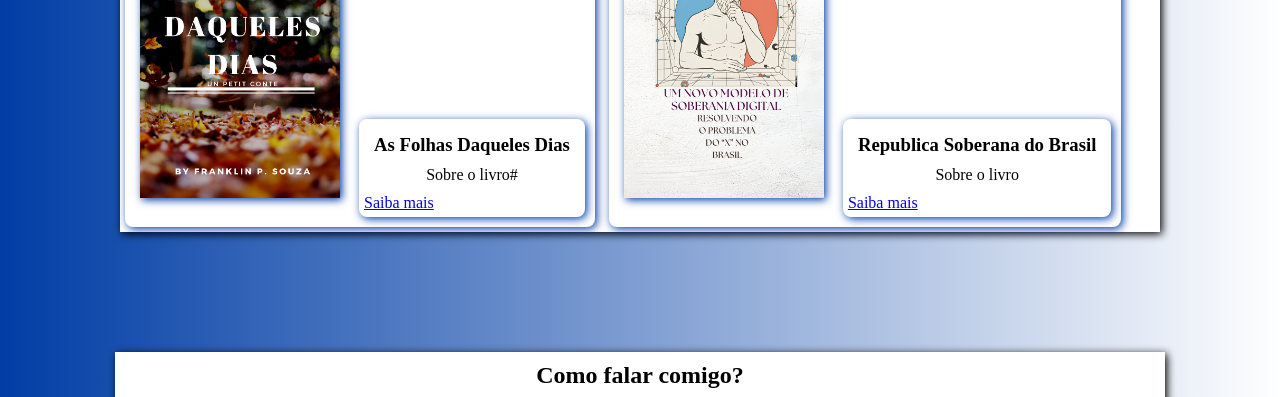
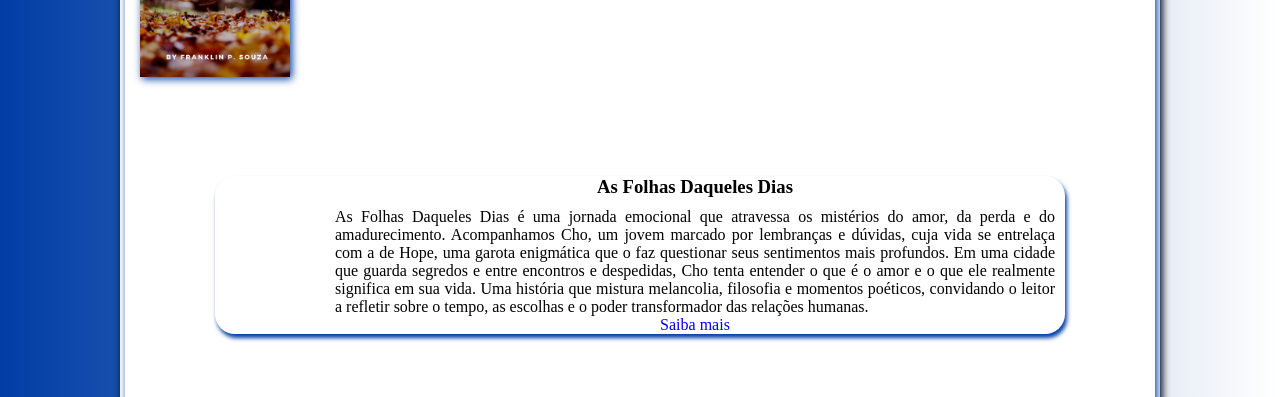
Before and after one commit to KymDev/Portifolio, a plain HTML site: page index.html in a window 1280 px wide. Shown: the part 890-1287 px from the top of the page. Drawn offline with Linux system fonts and the light colour scheme.

Commit message:
06/12 fim de tarde

```diff
--- a/index.html
+++ b/index.html
@@ -3,6 +3,8 @@
 <head>
     <meta charset="UTF-8">
     <meta name="viewport" content="width=device-width, initial-scale=1.0">
+    <meta name="description" content="Página pessoal de Franklin P. Souza, desenvolvedor e entusiasta de tecnologia. Descubra seus projetos e livros publicados.">
+
     <title>Apresentação</title>
     <link rel="stylesheet" href="style.css">
 
@@ -34,7 +36,8 @@
                 <img src="capalivro/AS folhas daqueles dias.png" alt="Capa do livro as folhas daqueles dias">
                 <div class="bookinfo">
                     <h3>As Folhas Daqueles Dias</h3>
-                    <p>Sobre o livro#</p>
+                    <p>As Folhas Daqueles Dias é uma jornada emocional que atravessa os mistérios do amor, da perda e do amadurecimento. Acompanhamos Cho, um jovem marcado por lembranças e dúvidas, cuja vida se entrelaça com a de Hope, uma garota enigmática que o faz questionar seus sentimentos mais profundos. Em uma cidade que guarda segredos e entre encontros e despedidas, Cho tenta entender o que é o amor e o que ele realmente significa em sua vida. Uma história que mistura melancolia, filosofia e momentos poéticos, convidando o leitor a refletir sobre o tempo, as escolhas e o poder transformador das relações humanas.
+                    </p>
                     <a href="https://www.amazon.com/dp/1700255878" target="_blank">Saiba mais</a>
                 </div>
             </div>
@@ -55,16 +58,15 @@
 
 <footer>
     <h2 >Como falar comigo?</h2>
-    <p>
-        <ul>
-            <li><img src="img/icone-github.png" alt="git"><a href="https://github.com/KymDev" target="_blank" rel="externo">/KymDev</a> - Acesse meu repositorio no GitHub</li>
 
-            <li><img src="img/icone-linkedin.png" alt="linkd"><a href="https://www.linkedin.com/in/kymdev/" target="_blank" rel="externo">/Kymdev</a> - Me adiciona lá no LinkedIn</li>
+        <div>
+            <ul>
+                <li><img src="img/icone-github.png" alt="git"><a href="https://github.com/KymDev" target="_blank" rel="externo">/KymDev</a> - Acesse meu repositorio no GitHub</li>
+                <li><img src="img/icone-linkedin.png" alt="linkd"><a href="https://www.linkedin.com/in/kymdev/" target="_blank" rel="externo">/Kymdev</a> - Me adiciona lá no LinkedIn</li>
+                <li><img src="img/icone-instagram.png" alt="inst"><a href="https://www.instagram.com/eusou_kim/" target="_blank" rel="externo">/Eusou_kim</a> - Me segue lá no Instagram</li>
 
-            <li><img src="img/icone-instagram.png" alt="inst"><a href="https://www.instagram.com/eusou_kim/" target="_blank" rel="externo">/Eusou_kim</a> - Me segue lá no Instagram</li>
+            </ul>
+        </div>
 
-
-        </ul>
-    </p>
 </footer>
 </html>
--- a/style.css
+++ b/style.css
@@ -38,7 +38,7 @@ main article{
 
 }
 .perfil img{
-    width: 200px;
+    width: 160px;
     border-radius: 100px;
     box-shadow: 2px 2px 8px var(--cor1);
 }
@@ -57,8 +57,8 @@ main article{
 }
 .bookcard img{
     margin: 10px;
-    width: 200px;
-
+    width: 150px;
+    padding: auto;
     box-shadow: 2px 2px 8px var(--cor1);
 }
 .bookcard img:hover{
@@ -67,22 +67,34 @@ main article{
 }
 
 .bookinfo{
-    display: inline-block;
-    margin: 5px;
-    padding: 5px;
-    border-radius: 8px;
-    box-shadow: 2px 2px 8px var(--cor1);
-    background-color: var(--cor2);
+    background-color: white;
+    margin: 85px;
+    box-shadow: 2px 4px 4px  var(--cor1);
+    border-radius: 20px;
+    text-align: center;
+    padding-left: 120px;
+    padding-right: 10px;
 }
 .bookinfo h3{
     text-align: center;
     margin: 10px;
 }
 .bookinfo p {
-    text-align: center;
-    margin: 10px;
+    text-align: justify;
+
+}
+.bookinfo a{
+    display: grid;
+    text-decoration: none;
+    margin: auto;
+}
+.bookinfo a:hover{
+    color: blue;
+    transform: scale(0.4);
+    transition: 0.4;
 }
 footer{
+    padding: 20px;
     margin: 115px;
     background-color: white;
     border-radius: 0 0 20px 20px;
@@ -111,3 +123,20 @@ footer h2{
     margin: 10px;
     padding-top: 10px;
 }
+@media (max-width: 1010px) {
+
+}
+@media(max-width:720){
+    main{
+        margin: 20px;
+    }
+    .perfil img{
+       width :120px;
+    }
+    .bookcard img{
+        width: 120px;
+    }
+}
+@media(max-width:480px){
+
+}
```
